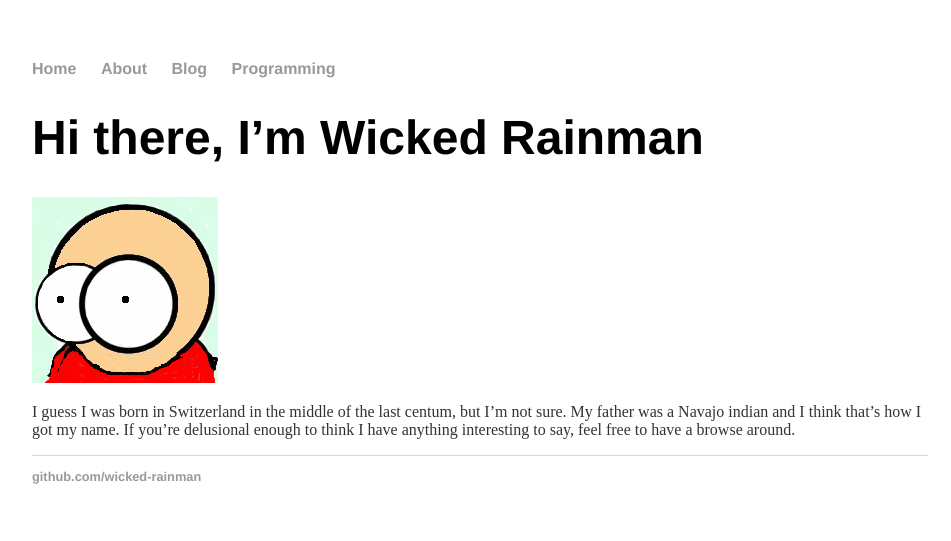
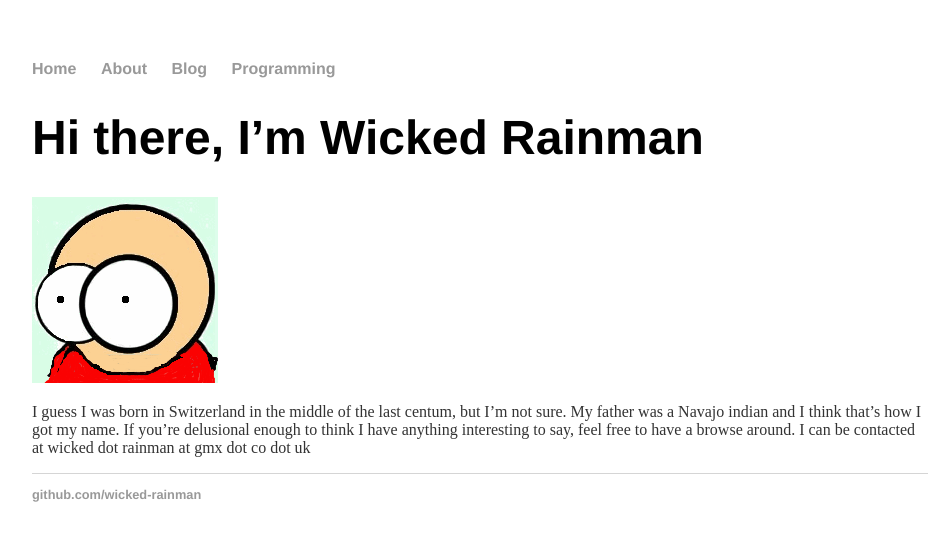
Before and after one commit to wicked-rainman/wicked-rainman.github.io, a Jekyll site: the page built from index.md, in a window 1280 px wide. Shown: the top 541 px of the page, without its empty margins (160-1111 px from the left). Built offline with Jekyll 4.4.1, drawn with Linux system fonts in a browser that asks for light colours.

Commit message:
Update index.md

```diff
--- a/index.md
+++ b/index.md
@@ -8,4 +8,4 @@ title: Wicked Rainman
 
 I guess I was born in Switzerland in the middle of the last centum, but I'm not sure. My father was a
 Navajo indian and I think that's how I got my name. If you're delusional enough to
-think I have anything interesting to say, feel free to have a browse around.
+think I have anything interesting to say, feel free to have a browse around. I can be contacted at wicked dot rainman at gmx dot co dot uk
```
